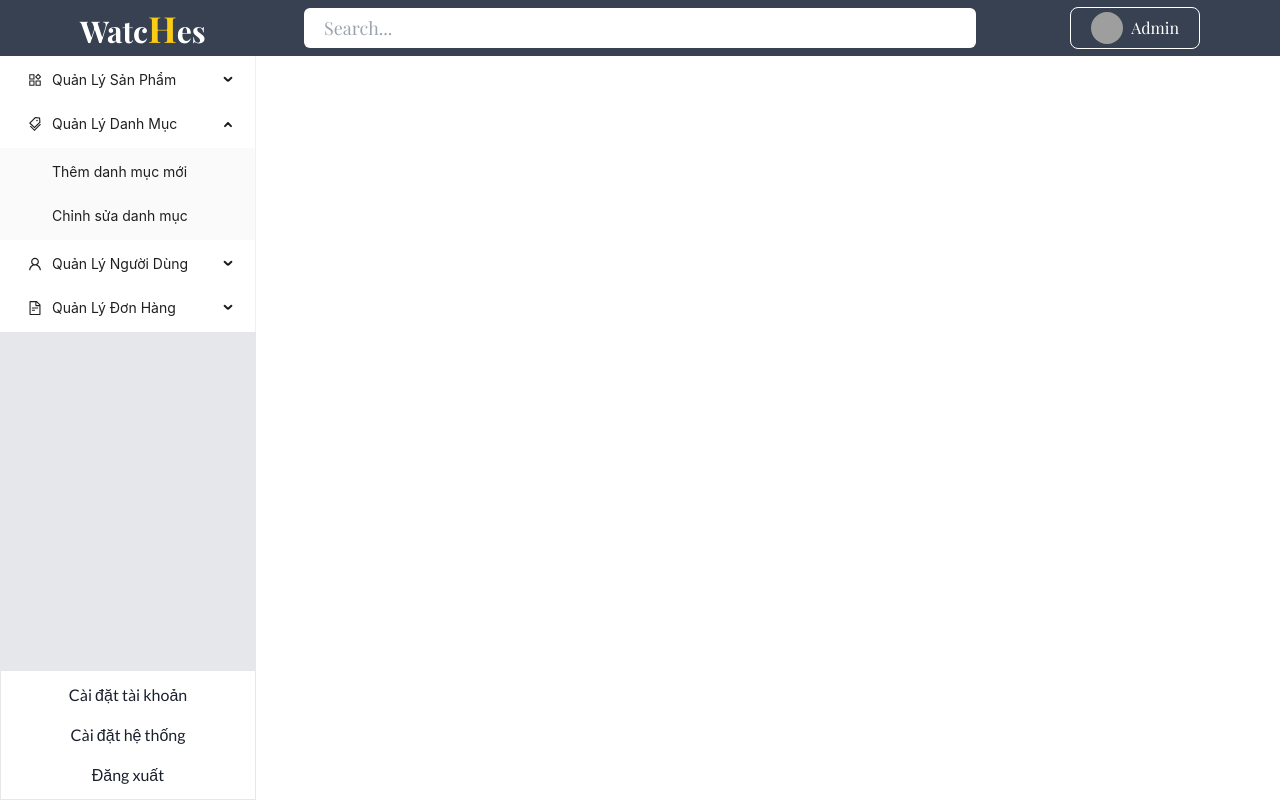
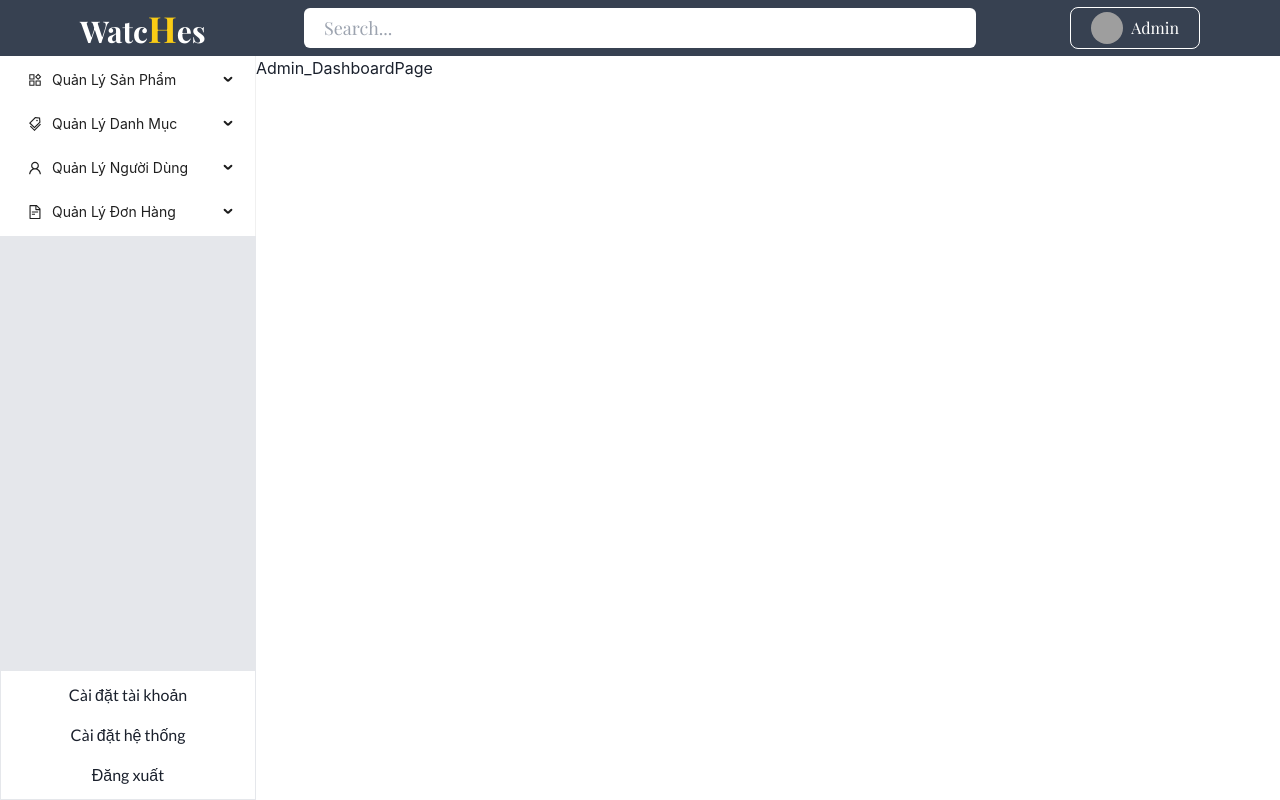
Before and after one commit to DucHuy2102/Watches_Store, a React (Vite) app: page /admin/dashboard in a window 1280 px wide. Built offline with nearby package versions, Linux system fonts and the light colour scheme; grey boxes are pictures that could not be loaded; a web font is replaced by a local one.

Commit message:
building AdminPage.jsx:38%

```diff
--- /dev/null
+++ b/src/pages/Admin/pages/Admin_DashboardPage.jsx
@@ -0,0 +1,5 @@
+const Admin_DashboardPage = () => {
+    return <div>Admin_DashboardPage</div>;
+};
+
+export default Admin_DashboardPage;
--- a/src/pages/Admin/pages/Admin_MainPage.jsx
+++ b/src/pages/Admin/pages/Admin_MainPage.jsx
@@ -3,7 +3,15 @@ import { TagsOutlined, ProductOutlined, UserOutlined, FileTextOutlined } from '@
 import { Menu } from 'antd';
 import { Link } from 'react-router-dom';
 import Header_Admin from '../components/Header_Admin';
-import { AddCategory, AddProduct, AddUser, EditCategory, EditUser, ListProduct } from './exportPageAdmin';
+import {
+    AddCategory,
+    AddProduct,
+    AddUser,
+    Admin_DashboardPage,
+    EditCategory,
+    EditUser,
+    ListProduct,
+} from './exportPageAdmin';
 
 const items = [
     {
@@ -84,7 +92,7 @@ const getLevelKeys = (items1) => {
 };
 const levelKeys = getLevelKeys(items);
 const Admin_MainPage = () => {
-    const [stateOpenKeys, setStateOpenKeys] = useState(['2', '23']);
+    const [stateOpenKeys, setStateOpenKeys] = useState('');
     const onOpenChange = (openKeys) => {
         const currentOpenKey = openKeys.find((key) => stateOpenKeys.indexOf(key) === -1);
         // open
@@ -121,7 +129,7 @@ const Admin_MainPage = () => {
                     <Menu
                         onClick={handleClick}
                         mode='inline'
-                        defaultSelectedKeys={['231']}
+                        // defaultSelectedKeys={['231']}
                         openKeys={stateOpenKeys}
                         onOpenChange={onOpenChange}
                         style={{
@@ -144,7 +152,7 @@ const Admin_MainPage = () => {
 
                 {/* content */}
                 <div className='w-full'>
-                    {stateSelectedKeys === '11' && <AddProduct />}
+                    {!stateSelectedKeys ? <Admin_DashboardPage /> : stateSelectedKeys === '11' && <AddProduct />}
                     {stateSelectedKeys === '12' && <ListProduct />}
                     {stateSelectedKeys === '21' && <AddCategory />}
                     {stateSelectedKeys === '22' && <EditCategory />}
--- a/src/pages/Admin/pages/ListProduct.jsx
+++ b/src/pages/Admin/pages/ListProduct.jsx
@@ -1,10 +1,14 @@
 import { Modal } from 'antd';
 import { useState } from 'react';
+import { useNavigate } from 'react-router-dom';
+import { EditProduct } from './exportPageAdmin';
 
 const title = ['Tên đồng hồ', 'Trạng thái bán', 'Giá', 'Số lượng bán được', 'Số lượng tồn kho', 'Thao tác'];
 
 const ListProduct = () => {
     const [isModalOpen, setIsModalOpen] = useState(false);
+    const [gotoPage, setGotoPage] = useState(false);
+
     const showModal = () => {
         setIsModalOpen(true);
     };
@@ -14,6 +18,11 @@ const ListProduct = () => {
     const handleCancel = () => {
         setIsModalOpen(false);
     };
+
+    const handleGotoPage = () => {
+        setGotoPage(true);
+    };
+
     return (
         <div>
             <h1 className='font-bold text-2xl mt-5 pl-14 mb-5'>Danh sách đồng hồ</h1>
@@ -67,7 +76,10 @@ const ListProduct = () => {
                             {/* quantity */}
                             <td className='py-4 border border-black'>
                                 <div className='flex flex-col justify-center items-center gap-2'>
-                                    <button className='border border-black rounded-md py-2 px-4 hover:bg-yellow-500 hover:cursor-pointer hover:text-white hover:border-none'>
+                                    <button
+                                        onClick={handleGotoPage}
+                                        className='border border-black rounded-md py-2 px-4 hover:bg-yellow-500 hover:cursor-pointer hover:text-white hover:border-none'
+                                    >
                                         Sửa
                                     </button>
                                     <button
@@ -79,7 +91,7 @@ const ListProduct = () => {
 
                                     <Modal
                                         title='Bạn có chắc chắn muốn xóa không?'
-                                        className='text-center text-red-500'
+                                        className='text-center'
                                         open={isModalOpen}
                                         onOk={handleOk}
                                         onCancel={handleCancel}
--- a/src/pages/Admin/pages/exportPageAdmin.js
+++ b/src/pages/Admin/pages/exportPageAdmin.js
@@ -6,6 +6,7 @@ export { default as EditCategory } from './EditCategory';
 export { default as AddUser } from './AddUser';
 export { default as EditUser } from './EditUser';
 export { default as ListProduct } from './ListProduct';
+export { default as Admin_DashboardPage } from './Admin_DashboardPage';
 // export { default as ProductList } from './ProductList';
 // export { default as UserList } from './UserList';
 // export { default as OrderList } from './OrderList';
```
Also changed, not shown: src/pages/Admin/pages/EditProduct.jsx (+1 -17 lines).
